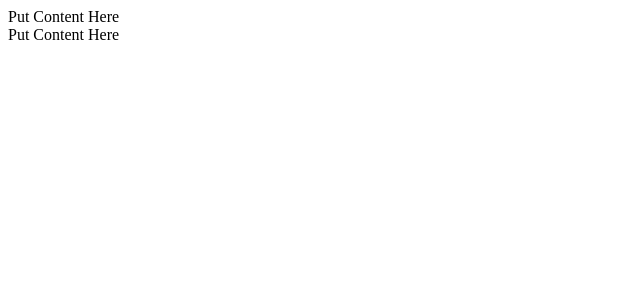
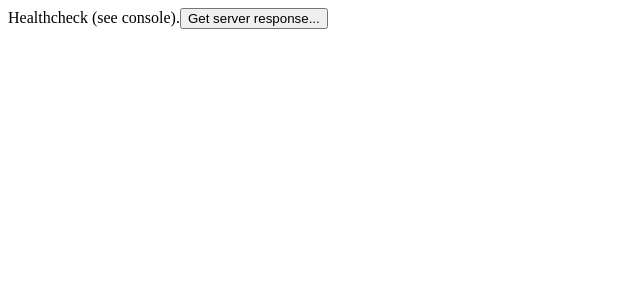
Before and after one commit to charlesmbrady/MERNolithic_sql, a React app in the folder frontend/: page / in a window 1280 px wide. Shown: the top 300 px of the page, without its empty margins (0-640 px from the left). Built offline with nearby package versions, Linux system fonts and the light colour scheme.

Commit message:
fix config

```diff
--- a/frontend/package.json
+++ b/frontend/package.json
@@ -8,7 +8,7 @@
     "test": "echo \"Error: no test specified\" && exit 1",
     "start": "webpack --mode production",
     "start-dev": "webpack-dev-server --open --mode development",
-    "build": "webpack --mode production --display-modules"
+    "build": "webpack --mode production"
   },
   "keywords": [],
   "author": "",
--- a/frontend/src/Pages/Home/index.js
+++ b/frontend/src/Pages/Home/index.js
@@ -1,5 +1,6 @@
 import './style.css';
 import React from 'react';
+import API from '../../Utilities/API';
 
 export default function Home() {
   const healthcheck = () => {
@@ -12,8 +13,8 @@ export default function Home() {
 
   return (
     <div>
-      <div>Put Content Here</div>
-      <div>Put Content Here</div>
+      Healthcheck (see console).
+      <button onClick={() => healthcheck()}>Get server response...</button>
     </div>
   );
 }
--- a/frontend/src/Utilities/API.js
+++ b/frontend/src/Utilities/API.js
@@ -1,8 +1,8 @@
-import axios from "axios";
+import axios from 'axios';
 
 export default {
   healthcheck: function() {
-    return axios.get("/healthcheck").catch(err => {
+    return axios.get('/healthcheck').catch(err => {
       throw err;
     });
   }
--- a/frontend/webpack.config.js
+++ b/frontend/webpack.config.js
@@ -1,16 +1,26 @@
-const HtmlWebPackPlugin = require("html-webpack-plugin");
-require("css-loader");
-require("style-loader");
-const MiniCssExtractPlugin = require("mini-css-extract-plugin");
+const HtmlWebPackPlugin = require('html-webpack-plugin');
+require('css-loader');
+require('style-loader');
+const MiniCssExtractPlugin = require('mini-css-extract-plugin');
 
 module.exports = {
   module: {
+    mode: 'development',
+    devtool: 'inline-source-map',
+    // devServer: {
+    //   proxy: [
+    //     {
+    //       context: ['/auth', '/api'],
+    //       target: 'http://localhost:8080'
+    //     }
+    //   ]
+    // },
     rules: [
       {
         test: /\.(js|jsx)$/,
         exclude: /node_modules/,
         use: {
-          loader: "babel-loader"
+          loader: 'babel-loader'
         }
       },
       {
@@ -18,7 +28,7 @@ module.exports = {
         exclude: /node_modules/,
         use: [
           {
-            loader: "html-loader",
+            loader: 'html-loader',
             options: {
               attributes: true
             }
@@ -27,36 +37,36 @@ module.exports = {
       },
       {
         test: /\.css$/,
-        loader: "style-loader"
+        loader: 'style-loader'
       },
       {
         test: /\.css$/,
-        loader: "css-loader"
+        loader: 'css-loader'
       },
 
       {
         test: /\.(png|jpe?g|gif)$/i,
-        loader: "file-loader",
+        loader: 'file-loader',
         options: {
-          outputPath: "images"
+          outputPath: 'images'
         }
       },
       {
         test: /\.(mp4|webm)$/i,
         use: {
-          loader: "file-loader",
+          loader: 'file-loader',
           options: {
-            outputPath: "videos"
+            outputPath: 'videos'
           }
         }
       },
       {
         test: /\.pdf$/,
         use: {
-          loader: "file-loader",
+          loader: 'file-loader',
           options: {
             // name: "[name].[contenthash].[ext]",
-            outputPath: "assets/docs/"
+            outputPath: 'assets/docs/'
             // publicPath: "assets/docs/"
           }
         }
@@ -65,11 +75,11 @@ module.exports = {
   },
   plugins: [
     new HtmlWebPackPlugin({
-      template: "./src/index.html",
-      filename: "./index.html"
+      template: './src/index.html',
+      filename: './index.html'
     }),
     new MiniCssExtractPlugin({
-      filename: "style.css"
+      filename: 'style.css'
     })
   ]
 };
--- a/package.json
+++ b/package.json
@@ -6,6 +6,7 @@
   "scripts": {
     "start": "NODE_ENV=production node backend/server.js",
     "start-dev": "NODE_ENV=development node backend/server.js",
+    "start-test": "NODE_ENV=test node backend/server.js",
     "start-frontend": "cd frontend && start-dev",
     "start-backend": "cd backend && node server.js",
     "heroku-postbuild": "cd frontend && npm install && npm install --only=dev --no-shrinkwrap && npm run build"
```
Also changed, not shown: 1 other file (tests, documents, lock files or other folders).
